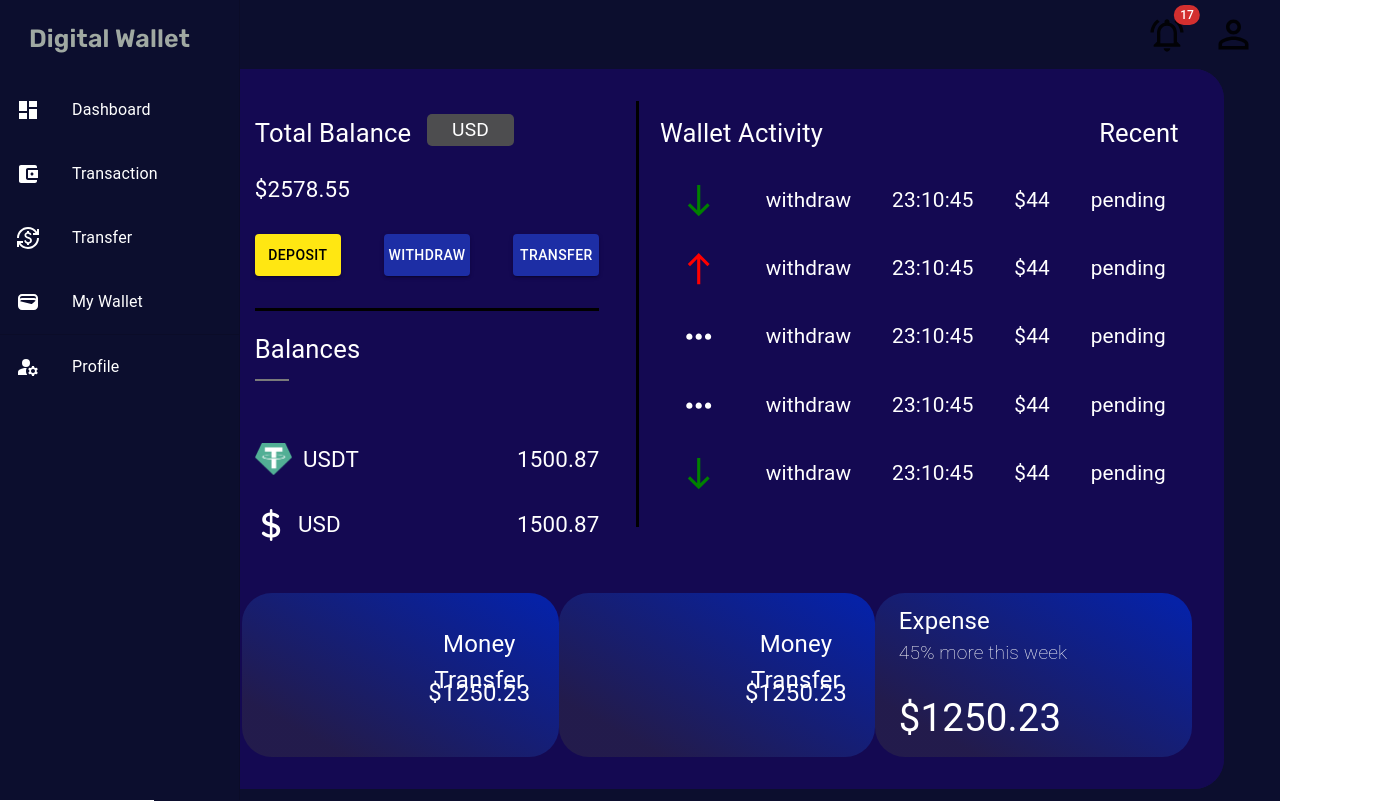
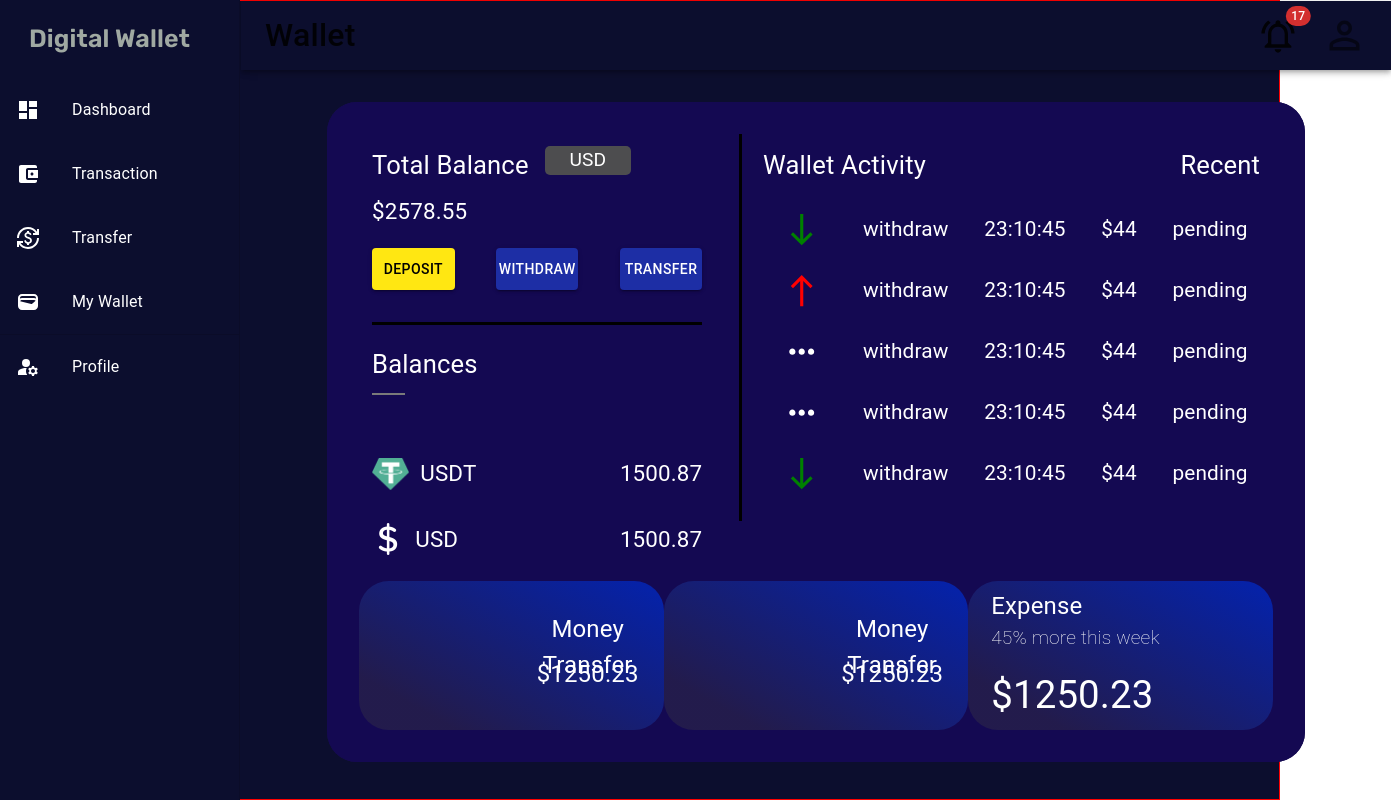
Before and after one commit to rayan-ali0/FinTech-team4-FrontEnd, a React (Create React App) app in the folder fintech/: page /wallet in a window 1280 px wide. Shown: the top 801 px of the page, 1391 px wide, since content can reach past the window. Built offline with nearby package versions, Linux system fonts and the light colour scheme.

Commit message:
structure edits

```diff
--- a/fintech/src/Components/navBar/NavBar.js
+++ b/fintech/src/Components/navBar/NavBar.js
@@ -19,6 +19,11 @@ import cross from '../../assets/images/crossed.png'
 import NotificationsActiveOutlinedIcon from '@mui/icons-material/NotificationsActiveOutlined';
 import AccountCircleOutlinedIcon from '@mui/icons-material/AccountCircleOutlined';
 import PersonOutlineOutlinedIcon from '@mui/icons-material/PersonOutlineOutlined';
+/*********** */
+
+import { useLocation } from 'react-router-dom';
+import { capitalize } from '@mui/material';
+/*********** */
 
 const Search = styled('div')(({ theme }) => ({
   position: 'relative',
@@ -60,7 +65,20 @@ const StyledInputBase = styled(InputBase)(({ theme }) => ({
   },
 }));
 
+const capitalizeFirstLetter = (string) => {
+  return string.charAt(0).toUpperCase() + string.slice(1);
+};
+
 export default function NavBar() {
+/*********** */
+const location=useLocation();
+var currentLocation= "Overview";
+if(location.pathname.substring(1)){
+   currentLocation= capitalizeFirstLetter(location.pathname.substring(1));
+}
+
+/*********** */
+
   const [anchorEl, setAnchorEl] = React.useState(null);
   const [mobileMoreAnchorEl, setMobileMoreAnchorEl] = React.useState(null);
 
@@ -160,7 +178,7 @@ export default function NavBar() {
   );
 /***************************************** */
   return (
-    <Box sx={{ flexGrow: 1 }}>
+    <Box sx={{ flexGrow: 1,width:"100%",color:"white"}}>
       <AppBar position="static"  style={{backgroundColor:`#0C0E2E`}}
 >
         <Toolbar>
@@ -179,7 +197,7 @@ export default function NavBar() {
             component="div"
             sx={{ display: { xs: 'none', sm: 'block' },fontSize:`2em` }}
           >
-            Transactions
+            {currentLocation}
           </Typography>
           {/* <Search>
             <SearchIconWrapper>
@@ -214,7 +232,7 @@ export default function NavBar() {
               aria-controls={menuId}
               aria-haspopup="true"
               onClick={handleProfileMenuOpen}
-              color="inherit"
+              color="white"
             >
               <PersonOutlineOutlinedIcon sx={{width:'45px',height:'45px'}}/>
             </IconButton>
--- /dev/null
+++ b/fintech/src/Pages/NotAuthorized.js
@@ -0,0 +1,17 @@
+import React from 'react'
+import {useNavigate} from 'react-router-dom'
+import ArrowBackIosNewIcon from '@mui/icons-material/ArrowBackIosNew';
+
+export default function NotAuthorized() {
+    const navigate=useNavigate()
+    const getBack=()=>{
+navigate('/')
+    }
+  return (
+
+          <div style={{ width: "100vw", height: "98vh", display: "flex", flexDirection: "column", justifyContent: "center", alignItems: "center"}}>
+            <h1 style={{color: "white", fontSize: "4em",width:"50%",textAlign:"center"}}>You Are Not Authorized To Access This Page</h1>
+            <span style={{ color: "red", fontSize: "2.3em" ,cursor:"pointer",}} onClick={()=>{getBack()}}><ArrowBackIosNewIcon sx={{color:"red"}}/><ArrowBackIosNewIcon sx={{color:"red"}}/> Back</span>
+        </div>
+  )
+}
--- /dev/null
+++ b/fintech/src/Pages/NotFound.js
@@ -0,0 +1,16 @@
+import React from 'react'
+import {useNavigate} from 'react-router-dom'
+import ArrowBackIosNewIcon from '@mui/icons-material/ArrowBackIosNew';
+
+export default function NotFound() {
+    const navigate=useNavigate()
+    const getBack=()=>{
+navigate('/')
+    }
+    return (
+        <div style={{ width: "100vw", height: "98vh", display: "flex", flexDirection: "column", justifyContent: "center", alignItems: "center"}}>
+            <h1 style={{ color: "white", fontSize: "4em"}}>PAGE NOT FOUND!</h1>
+            <span style={{ color: "red", fontSize: "2.3em" ,cursor:"pointer",}} onClick={()=>{getBack()}}><ArrowBackIosNewIcon sx={{color:"red"}}/><ArrowBackIosNewIcon sx={{color:"red"}}/> Back</span>
+        </div>
+    )
+}
--- a/fintech/src/Pages/Profile/profile.module.css
+++ b/fintech/src/Pages/Profile/profile.module.css
@@ -2,16 +2,15 @@
     background-color: #110A3A;
     background-size: cover;
     background-position: center;
-    height: 100vh;
+    height: 95vh;
     position: relative;
     display: flex;
     justify-content: center;
     align-items: center;
+    /* border: 1px solid white; */
 
   }
-  .mid{
-    position: relative;
-  }
+
   .pic {
     width: 100%;
     height: 100%;
@@ -47,13 +46,16 @@
 
   }
 
+
   .mid{
     /* border: 1px solid red; */
-    width: 80%;
-    height: 80%;
-    margin: auto;
-    position: absolute;
-    left: 20rem;
+    position: relative;
+    /* border: 1px solid white; */
+    width: 85%;
+    height: 85%;
+    margin: 0 auto;
+    /* position: absolute; */
+    /* left: 20rem; */
   }
 
   .image{
--- a/fintech/src/Pages/Wallet/WalletPage.js
+++ b/fintech/src/Pages/Wallet/WalletPage.js
@@ -7,14 +7,8 @@ import Wallet from '../../Components/Wallet/Wallet';
 export default function WalletPage() {
 
     return (
-        <div className={styles.container}>
-            {/* <div style={{ marginBottom: `20px`, color: `#FFF` }} className={styles.sideBar}>
-                <h1>SideBar</h1>
-            </div> */}
+
             <div className={styles.main}>
-                {/* <div className={styles.navBar}>
-                    <NavBar />
-                </div  > */}
                 <div className={styles.walletHolderMain}>
                     <Wallet />
                 </div>
@@ -23,6 +17,5 @@ export default function WalletPage() {
 
             </div>
 
-        </div>
     )
 }
--- a/fintech/src/Pages/Wallet/WalletPage.module.css
+++ b/fintech/src/Pages/Wallet/WalletPage.module.css
@@ -2,7 +2,7 @@
         display: flex;
     height: 100vh;
     color: #FFF;
-    width: 88%;
+    width: 85%;
     /* border: 1px solid red; */
     float: right;
     background-color:var(--dark-blue)
@@ -16,7 +16,11 @@
 .main {
     width: 100%;
     height: 100%;
+    display: flex;
     flex-direction: column;
+    justify-content: center;
+    align-items: center;
+
 
 }
 
@@ -31,13 +35,14 @@
 }
 
 .walletHolderMain {
+    color: #FFF;
     height: 90%;
     display: flex;
     flex-direction: column;
     justify-content: space-between;
-    margin: auto;
+    margin: 0 auto;
     border-radius: 30px;
     /* background-color: var(--gradiend-color); */
     background-color: #180f4e;
-    width: 90%;
+    width: 85%;
     }
--- a/fintech/src/Routes/Router.jsx
+++ b/fintech/src/Routes/Router.jsx
@@ -10,15 +10,31 @@ import Signup from '../Pages/Signup/Signup'
 import Wallet from '../Pages/Wallet/WalletPage'
 // import Withdraw from '../Pages/Withdraw/Withdraw'
 import { createBrowserRouter, Outlet, } from "react-router-dom";
-
-
+import styles from './Router.module.css'
+import NotFound from '../Pages/NotFound'
+import NotAuthorized from "../Pages/NotAuthorized"
 const Layout =()=>{
     return(
-    <>
-    <Navbar />
-    <Outlet />
-    <Sidebar />
-    </>
+    // <>
+    // <Navbar />
+    // <Outlet />
+    // <Sidebar />
+    // </>
+       <div className={styles.bodyHolder}>
+       <Sidebar />
+        <div className={styles.pageHolder}>
+            <div className={styles.navHolder}>
+            <Navbar  />
+            </div>
+            <div className={styles.componentHolder}>
+            <Outlet />
+
+            </div>
+
+        </div>
+
+       {/* <Sidebar /> */}
+       </div>
     )
   }
   const router = createBrowserRouter([
@@ -67,6 +83,14 @@ const Layout =()=>{
             path:'/signup',
             element:<Signup />
         },
+        {
+            path:'/*',
+            element:<NotFound />
+        },
+        {
+            path:'/au',
+            element:<NotAuthorized />
+        },
 
 
   ])
--- /dev/null
+++ b/fintech/src/Routes/Router.module.css
@@ -0,0 +1,31 @@
+.bodyHolder{
+    border: 1px solid red;
+    width:100% ;
+    margin: 0 auto;
+    height: 100vh;
+    display: flex;
+    background-color: var(--dark-blue);
+}
+
+.pageHolder{
+    /* border: 1px solid black; */
+    /* flex:6; */
+    width: 90%;
+    margin: 0 0 0 auto;
+    float: right;
+    display: flex;
+    flex-direction: column;
+    height: 100;
+
+}
+.navHolder{
+    /* border: 5px solid white; */
+    height: 8%;
+}
+.componentHolder{
+    /* border: 1px solid white; */
+    /* height: 90vh; */
+    padding: 0;
+    height: 93%;
+
+}
```
